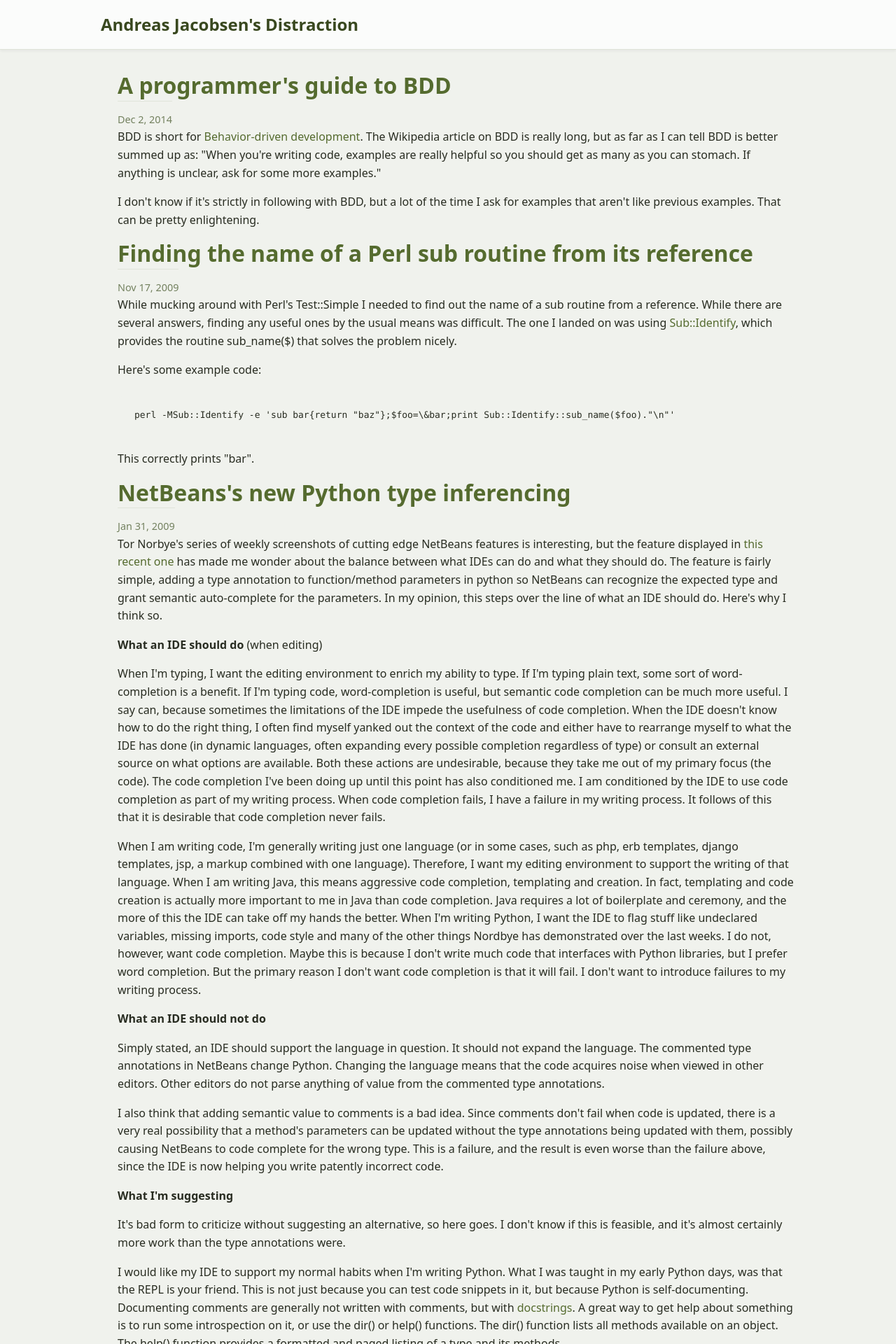
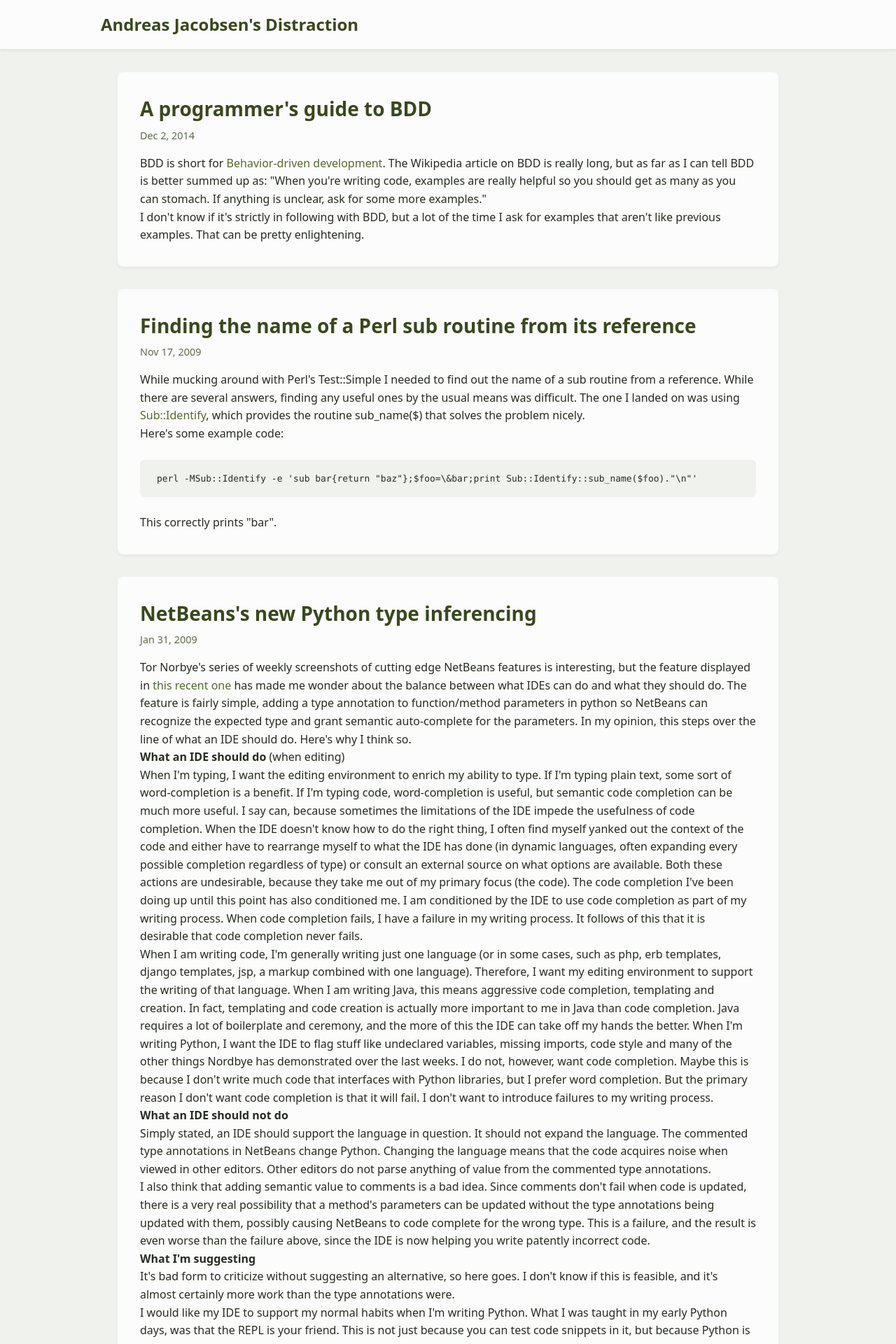
Before and after one commit to andreaja/andreaja.github.io, a Jekyll site: the page built from index.html, in a window 1280 px wide. Shown: the top 1920 px of the page at 70% size. Built offline with Jekyll 4.4.1, drawn with Linux system fonts in a browser that asks for light colours.

Commit message:
Add style to postlist to match post pages

```diff
--- a/css/main.css
+++ b/css/main.css
@@ -93,12 +93,6 @@ a:hover {
 /* Lists */
 ul, ol {
     padding-left: var(--spacing-lg);
-}
-
-/* blogroll */
-
-.post-list {
-    list-style: none;
 }
 
 /* Header Container */
@@ -227,6 +221,94 @@ ul, ol {
 
 /* blogposts */
 
+/* Home Page Container */
+.home {
+    max-width: var(--container-max);
+    margin: 0 auto;
+    padding: 0 var(--spacing-lg);
+}
+
+/* Post List */
+.post-list {
+    list-style: none;
+    padding: 0;
+    margin: 0;
+}
+
+/* Post Item */
+.post-item {
+    background-color: var(--color-foreground);
+    border-radius: 8px;
+    padding: var(--spacing-xl);
+    margin-bottom: var(--spacing-xl);
+    box-shadow: 0 2px 4px rgb(0 0 0 / 5%);
+}
+
+/* Post Title */
+.post-item h2 {
+    margin: 0 0 var(--spacing-sm);
+    line-height: 1.2;
+}
+
+.post-link {
+    color: var(--color-primary-dark);
+    text-decoration: none;
+    font-size: 1.75rem;
+    font-weight: 700;
+    transition: color 0.2s ease;
+}
+
+.post-link:hover {
+    color: var(--color-primary);
+    text-decoration: none;
+}
+
+/* Post Metadata */
+.post-meta {
+    display: block;
+    font-size: 0.9rem;
+    color: var(--color-copy-light);
+    margin-bottom: var(--spacing-md);
+}
+
+/* Post Excerpt */
+.post-excerpt {
+    line-height: 1.6;
+    color: var(--color-copy);
+    margin-top: var(--spacing-md);
+}
+
+.post-excerpt p {
+    margin: 0;
+}
+
+/* Code blocks within excerpts */
+.post-excerpt pre {
+    overflow-x: auto;
+    max-width: 100%;
+    margin: var(--spacing-md) 0;
+}
+
+/* Responsive Adjustments */
+@media (max-width: 768px) {
+    .home {
+        padding: 0 var(--spacing-md);
+    }
+
+    .post-item {
+        padding: var(--spacing-lg);
+        margin-bottom: var(--spacing-lg);
+    }
+
+    .post-link {
+        font-size: 1.5rem;
+    }
+
+    .post-excerpt {
+        font-size: 1rem;
+    }
+}
+
 /* Post Container */
 .post {
     background-color: var(--color-foreground);
@@ -278,15 +360,6 @@ ul, ol {
     color: var(--color-primary-dark);
     border-bottom-color: var(--color-primary-dark);
     text-decoration: none;
-}
-
-/* Post Metadata */
-.post-meta {
-    font-size: 0.9rem;
-    color: var(--color-copy-lighter);
-    margin-top: var(--spacing-xl);
-    padding-top: var(--spacing-md);
-    border-top: 1px solid var(--color-border);
 }
 
 /* Responsive Adjustments */
--- a/index.html
+++ b/index.html
@@ -4,13 +4,13 @@ layout: default
 <div class="home">
   <ul class="post-list">
     {% for post in site.posts %}
-      <li>
-        <h2>
-          <a class="post-link" href="{{ post.url | prepend: site.baseurl }}">{{ post.title }}</a>
-        </h2>
-        <span class="post-meta">{{ post.date | date: "%b %-d, %Y" }}</span>
-        <article> {{ post.excerpt }} </article>
-      </li>
+    <li class="post-item">
+      <h2>
+        <a class="post-link" href="{{ post.url | prepend: site.baseurl }}">{{ post.title }}</a>
+      </h2>
+      <span class="post-meta">{{ post.date | date: "%b %-d, %Y" }}</span>
+      <article class="post-excerpt"> {{ post.excerpt }} </article>
+    </li>
     {% endfor %}
   </ul>
 </div>
```
